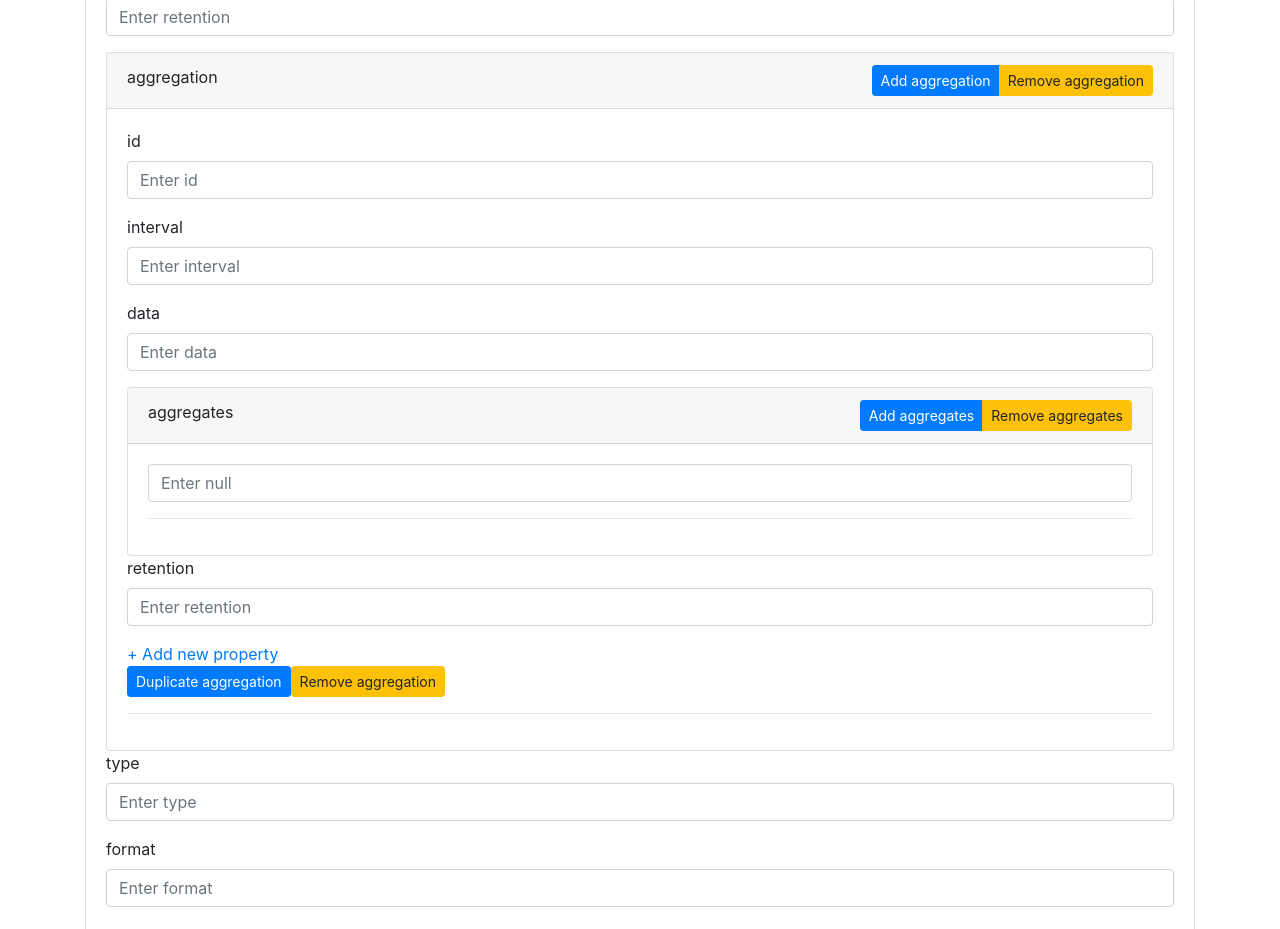
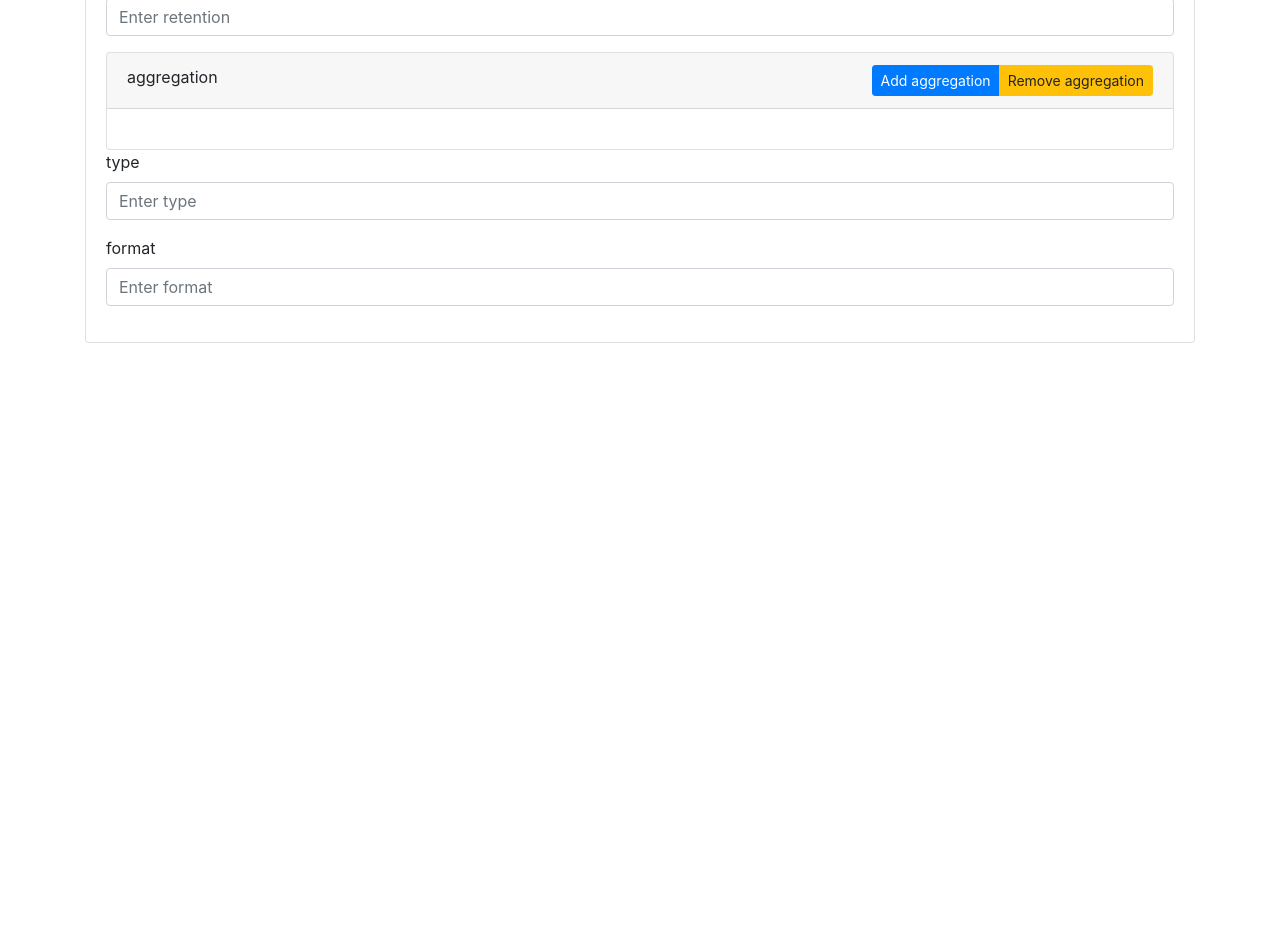
Before and after one commit to rubanraj54/vue-bootstrap4-form-generator, a Vue app: page / in a window 1280 px wide. Shown: the part 1040-1969 px from the top of the page. After the commit the page ends 1383 px from the top, so only its background shows below. Built offline with nearby package versions, Linux system fonts and the light colour scheme.

Commit message:
bug fix in adding new model to array which is null

```diff
--- a/package.json
+++ b/package.json
@@ -1,6 +1,6 @@
 {
     "name": "vue-bootstrap4-form-generator",
-    "version": "1.0.5",
+    "version": "1.0.7",
     "main": "dist/vue-bootstrap4-form-generator.umd.js",
     "module": "dist/vue-bootstrap4-form-generator.esm.js",
     "unpkg": "dist/vue-bootstrap4-form-generator.min.js",
--- a/src/AppOriginal.vue
+++ b/src/AppOriginal.vue
@@ -27,7 +27,7 @@ export default {
                 "url": "",
                 "data": "",
                 "resource": "",
-                "meta": {},
+                "meta": null,
                 "connector": {
                     "mqtt": {
                         "url": "",
@@ -36,13 +36,14 @@ export default {
                     }
                 },
                 "retention": "",
-                "aggregation": [{
-                    "id": "",
-                    "interval": "",
-                    "data": "",
-                    "aggregates": [""],
-                    "retention": ""
-                }],
+                "aggregation": null,
+                // "aggregation": [{
+                //     "id": "",
+                //     "interval": "",
+                //     "data": "",
+                //     "aggregates": [""],
+                //     "retention": ""
+                // }],
                 "type": "",
                 "format": ""
             },
--- a/src/components/VueBootstrap4FormGenerator.vue
+++ b/src/components/VueBootstrap4FormGenerator.vue
@@ -228,6 +228,9 @@ export default {
             }
 
             if (!_.isEmpty(this.model) || Array.isArray(this.model)) {
+                if (!this.model) {
+                    this.model = [];
+                }
                 this.model.push(model);
             } else {
                 this.$emit("add-model-to-array",{"key":this.parentElementName,"defaults":_.cloneDeep(this.defaults)});
@@ -239,8 +242,10 @@ export default {
             if(!_.has(this.model,key)) {
                 this.$set(this.model, key, [value]);
             } else {
+                if (!this.model[key]) {
+                    this.model[key] = [];
+                }
                 this.model[key].push(value);
-                console.log("addModelToArray: key already present in the model")
             }
         },
         removeModel(index) {
```
Also changed, not shown: 4 other files (tests, documents, lock files or other folders).
